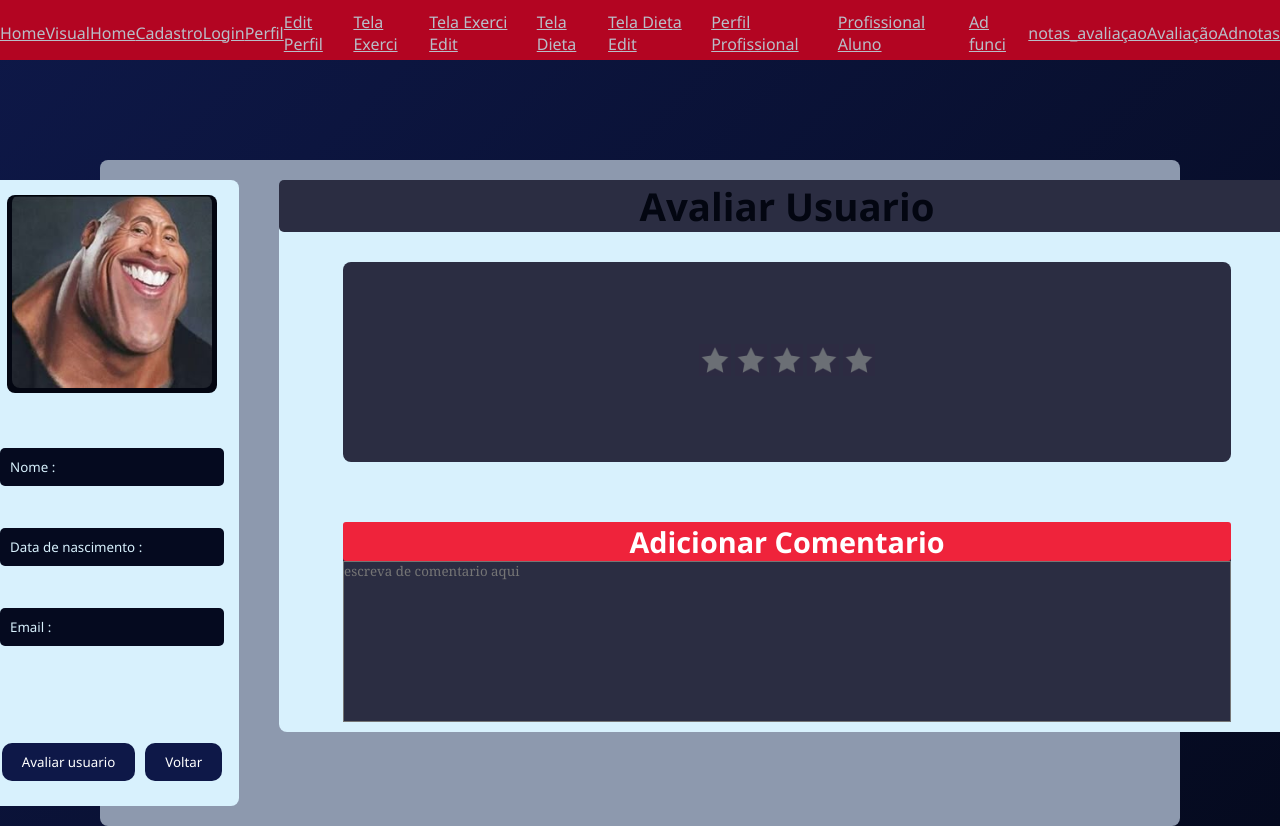
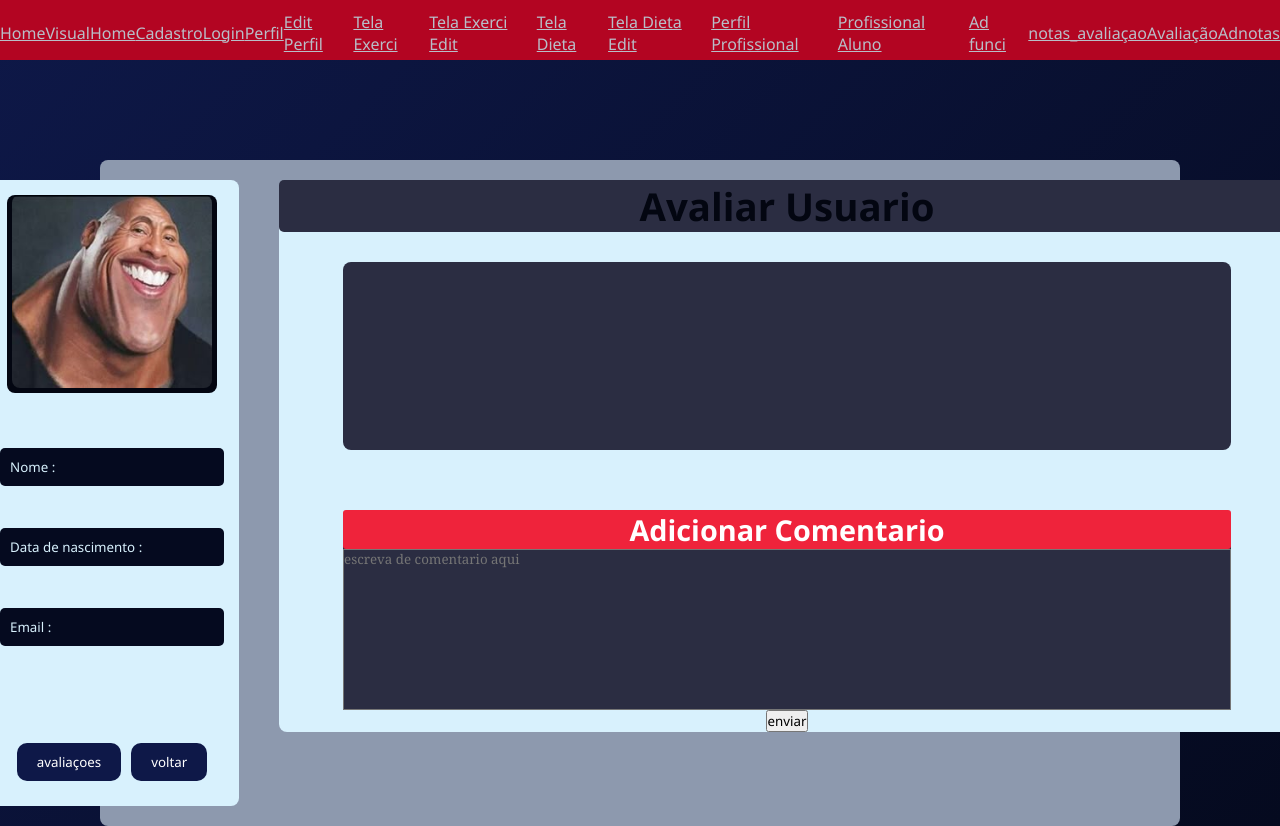
Before and after one commit to GuilhermeZamboni32/Rep-S.A, a React (Vite) app in the folder VidaFit/: page /avaliacao in a window 1280 px wide. Built offline with nearby package versions, Linux system fonts and the light colour scheme.

Commit message:
tela avalia

```diff
--- a/VidaFit/src/pages/Avaliacao.jsx
+++ b/VidaFit/src/pages/Avaliacao.jsx
@@ -16,6 +16,9 @@ function Avaliacao() {
 
     navigate(-1);
   }
+  function avaliacoes(){
+    navigate('/Av_notas')
+  }
 
   const { user, setUser} = useContext(GlobalContext)
   const { updateUser } = useContext(GlobalContext)
@@ -31,7 +34,7 @@ function Avaliacao() {
     return `${day}/${month}/${year}`;
 };
 
-  const [rating, setRating] = useState(0)
+ /* const [rating, setRating] = useState(0)
   const [hoverRating, setHoverRating] = useState(0)
 
   const handleStarClick = (index) => {
@@ -88,7 +91,7 @@ function Avaliacao() {
       // Estrela vazia nos outros casos
       return "/star-vazia.png" // Ajuste o caminho se necessário
     }
-  };
+  }*/
 
   return (
     <div className="container-Ava">
@@ -136,13 +139,8 @@ function Avaliacao() {
 
 
             <div className='botoes-av'>
-            <button className='avaliar-usuario'>
-            <p className='texto-ed'>Avaliar usuario</p>
-            </button>
-
-            <button className='voltar' onClick={voltar}>
-                <p className='texto-ed'>Voltar</p>
-            </button>
+            <button className='avaliar-usuario' onClick={avaliacoes}>avaliaçoes</button>
+            <button className='voltar' onClick={voltar}>voltar</button>
             </div>
 
 
@@ -157,22 +155,7 @@ function Avaliacao() {
           </div>
 
           <div className="Ava-estrela">
-          <div className="rating" onMouseLeave={handleLeave}>
-              {[...Array(5)].map((_, index) => (
-                <button
-                  className='btn-star'
-                  key={index}
-                  onClick={() => handleStarClick(index)}
-                  onMouseEnter={() => handleHover(index)}
-                >
-                  <img
-                    className="star-img" // Certifique-se que esta classe define o tamanho da imagem
-                    src={getStarImage(index)} // Usa a função para obter a imagem correta
-                    alt={`Avaliação ${index + 1} de 5 estrelas`}
-                  />
-                </button>
-              ))}
-    </div>
+
           </div>
 
           <div className="Ava-coment">
@@ -189,6 +172,7 @@ function Avaliacao() {
 
             ></textarea>
           </div>
+         <button classname=".botoes-av">enviar</button>
         </div>
 
 
@@ -201,4 +185,26 @@ function Avaliacao() {
 }
 
 
-export default Avaliacao
+export default Avaliacao ;
+
+
+
+
+
+
+//*<div className="rating" onMouseLeave={handleLeave}>
+             //* {[...Array(5)].map((_, index) => (
+              //*  <button
+                 /* className='btn-star'
+                  key={index}
+                  onClick={() => handleStarClick(index)}
+                  onMouseEnter={() => handleHover(index)}
+                /*
+                  <img
+                    className="star-img" // Certifique-se que esta classe define o tamanho da imagem
+                    src={getStarImage(index)} // Usa a função para obter a imagem correta
+                    alt={`Avaliação ${index + 1} de 5 estrelas`}
+                  />
+                </button>
+              ))}
+    </div>*/
```
